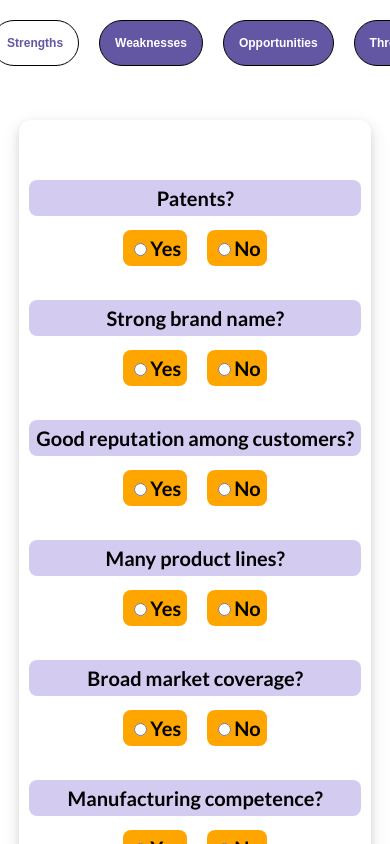
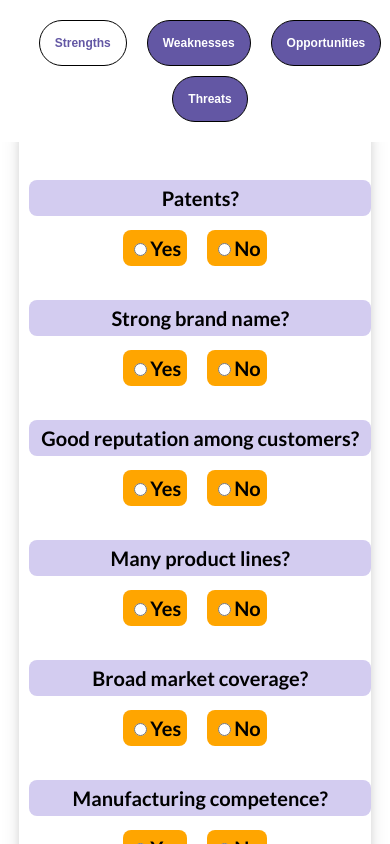
Before and after one commit to Tolushawlar/DISC, a React (Create React App) app: page /swot in a window 390 px wide. Shown: the top 844 px of the page. Built offline with nearby package versions, Linux system fonts and the light colour scheme.

Commit message:
design updatess

```diff
--- a/src/Swot.css
+++ b/src/Swot.css
@@ -165,6 +165,8 @@ input {
   .tabs {
 
     gap: 10px !important;
+    display: flex;
+    flex-wrap: wrap;
     width: 100vw !important;
     justify-content: center !important;
     align-items: center !important;
@@ -184,7 +186,7 @@ input {
 
   .questionText{
     /* font-size: 10px !important; */
-    width: 320px !important;
+    width: 330px !important;
     /* color: red !important; */
   }
 }
```
